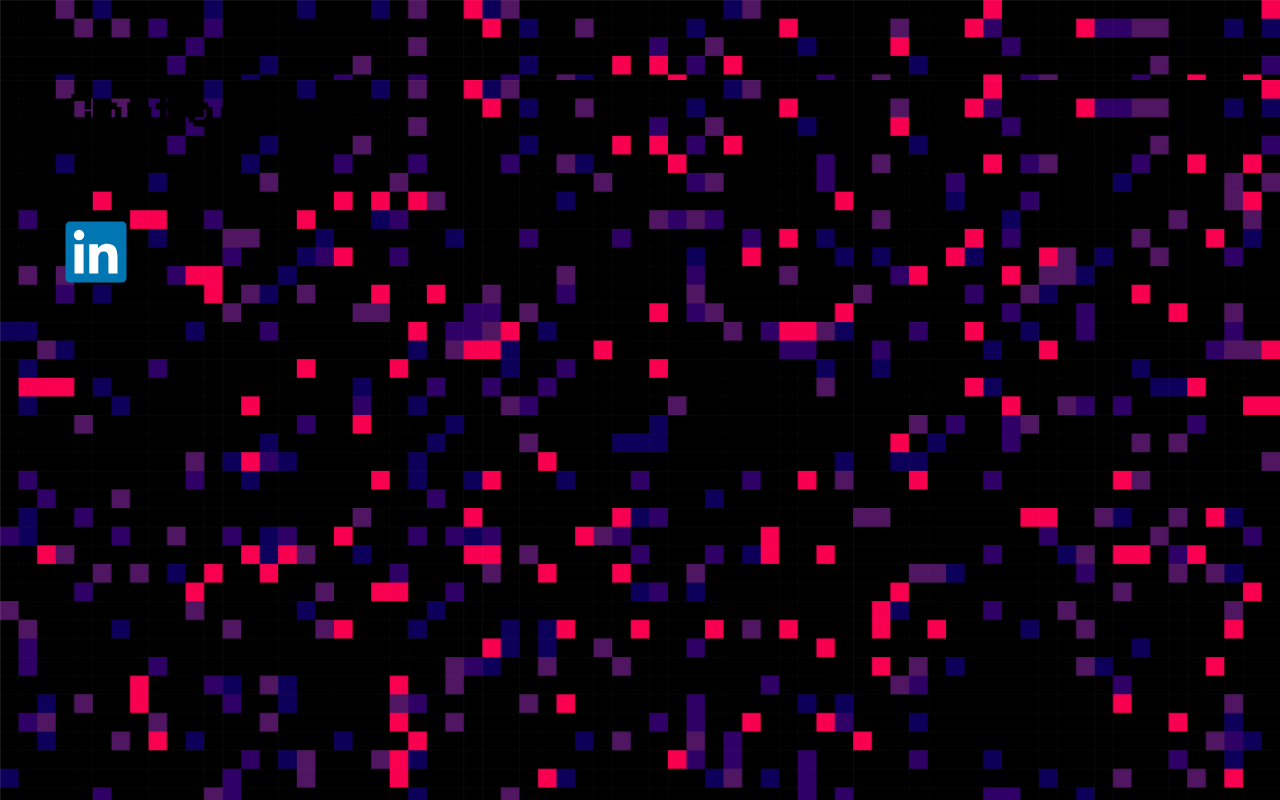
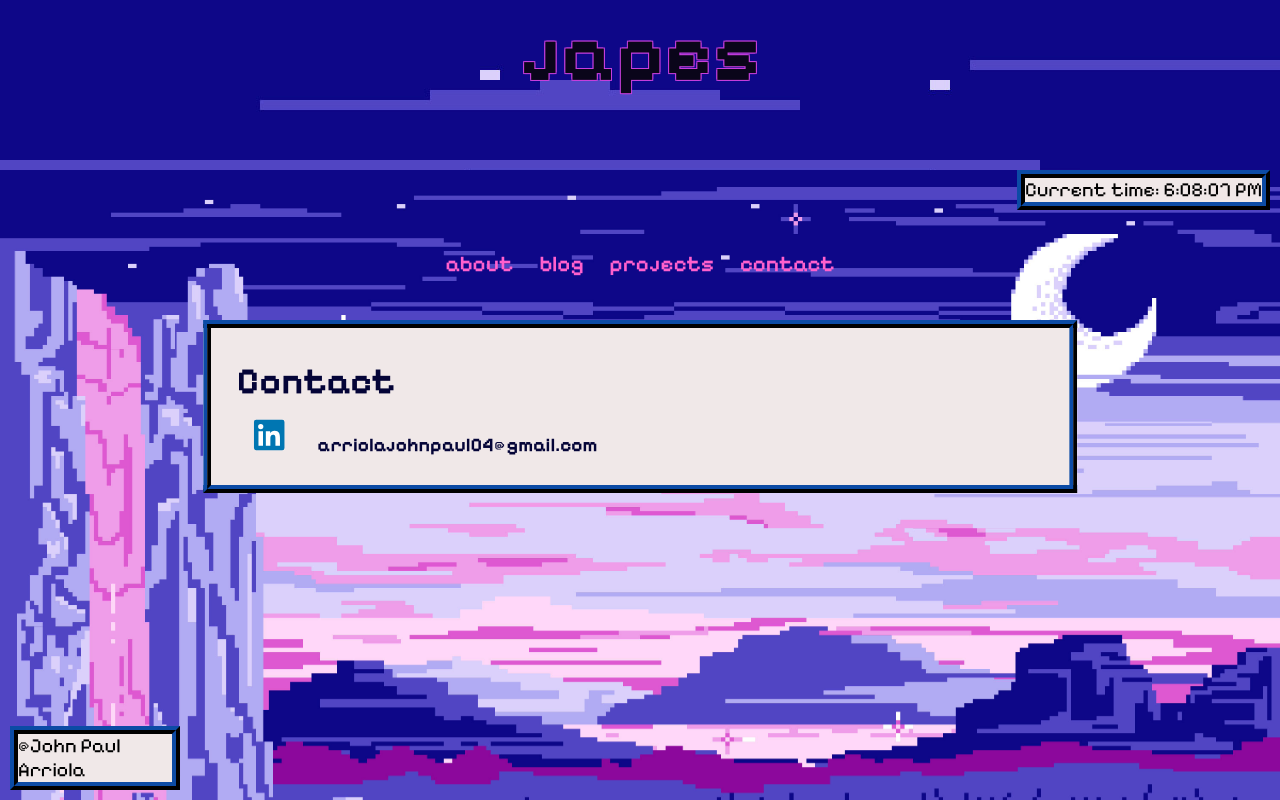
Before and after one commit to arriolajp/john_paul_portfolio, a React (Vite) app in the folder jp-portfolio/: page /contact in a window 1280 px wide. Shown: the top 800 px of the page. Built offline with nearby package versions, Linux system fonts and the light colour scheme.

Commit message:
Working contact page w linkedin and email message

```diff
--- a/jp-portfolio/src/components/Contact/Contact.css
+++ b/jp-portfolio/src/components/Contact/Contact.css
@@ -16,3 +16,10 @@
     width: 64px;
     height: 64px;
   }
+
+.text-box a{
+    padding: min(2em, 2%);
+    text-decoration: none;
+    color: inherit;
+    font-weight: bold;
+}
--- a/jp-portfolio/src/components/Contact/Contact.jsx
+++ b/jp-portfolio/src/components/Contact/Contact.jsx
@@ -1,5 +1,7 @@
 import React from 'react';
 import "./Contact.css";
+import { Link } from 'react-router-dom';
+import TimeDisplay from '../TimeDisplay/TimeDisplay';
 import { linkedin } from '../../assets';
 
 
@@ -16,12 +18,40 @@ const LinkedIn = () => (
 
 const Contact = ()  =>{
   return (
-      <div className="contact">
-          <h3>Contact</h3>
-          <div className="linkedin">
-          <LinkedIn/>
-        </div>
+    <header>
+    <div className="top-bar">
+      <div className="name">
+        <Link to="/">
+          <h1>japes</h1>
+          </Link>
       </div>
+    </div>
+    <div className="background">
+      <div className="intro1">
+          <p>@John Paul Arriola </p>
+      </div>
+      <div className="links">
+        <ul className="main-nav-list">
+        <li><Link to="/about">about</Link></li>
+          <li><Link to="/blog">blog</Link></li>
+          <li><Link to="/projects">projects</Link></li>
+          <li><Link to="/contact">contact</Link></li>
+        </ul>
+      </div>
+      <div className="text-box">
+        <h1>Contact</h1>
+        <LinkedIn />
+        <a
+            href="mailto:arriolajohnpaul04@gmail.com?subject=Inquiry&body=Hi JP, I would like to inquire about..."
+            target="_blank"
+            rel="noopener noreferrer"
+          >
+            arriolajohnpaul04@gmail.com
+          </a>
+    </div>
+      <div className="time"><TimeDisplay/></div>
+    </div>
+  </header>
   )
 }
 
```
